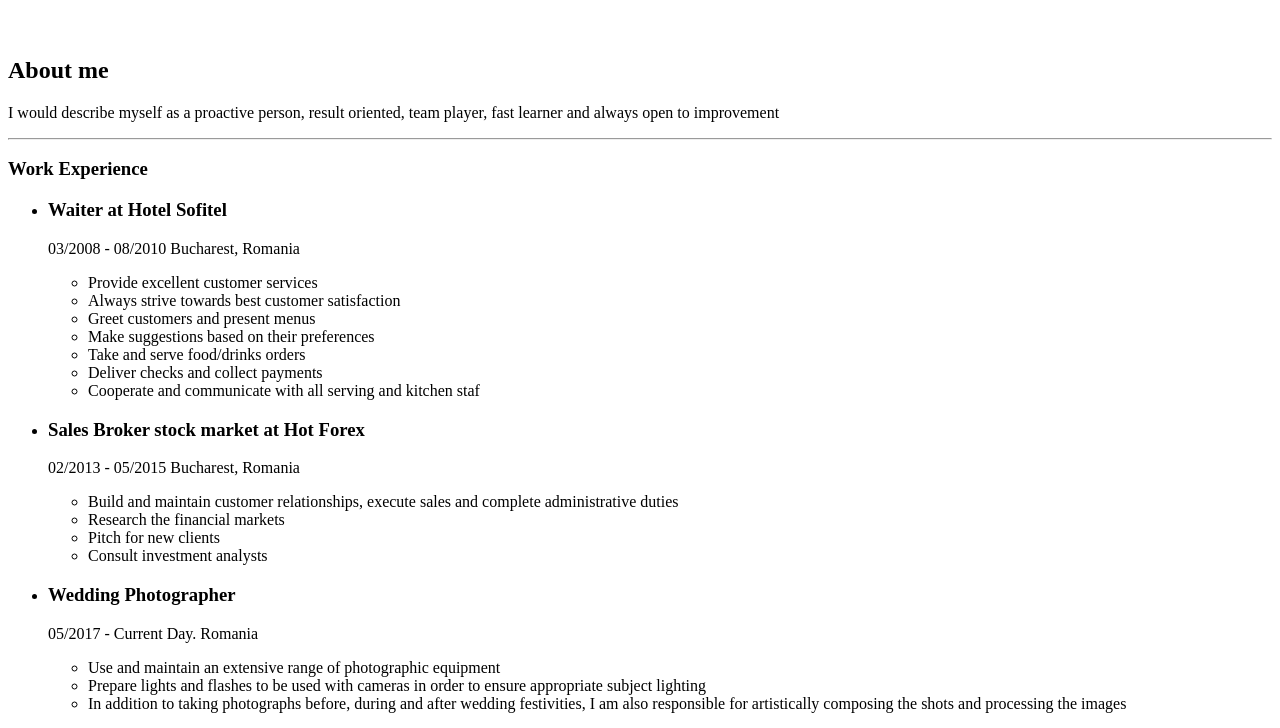
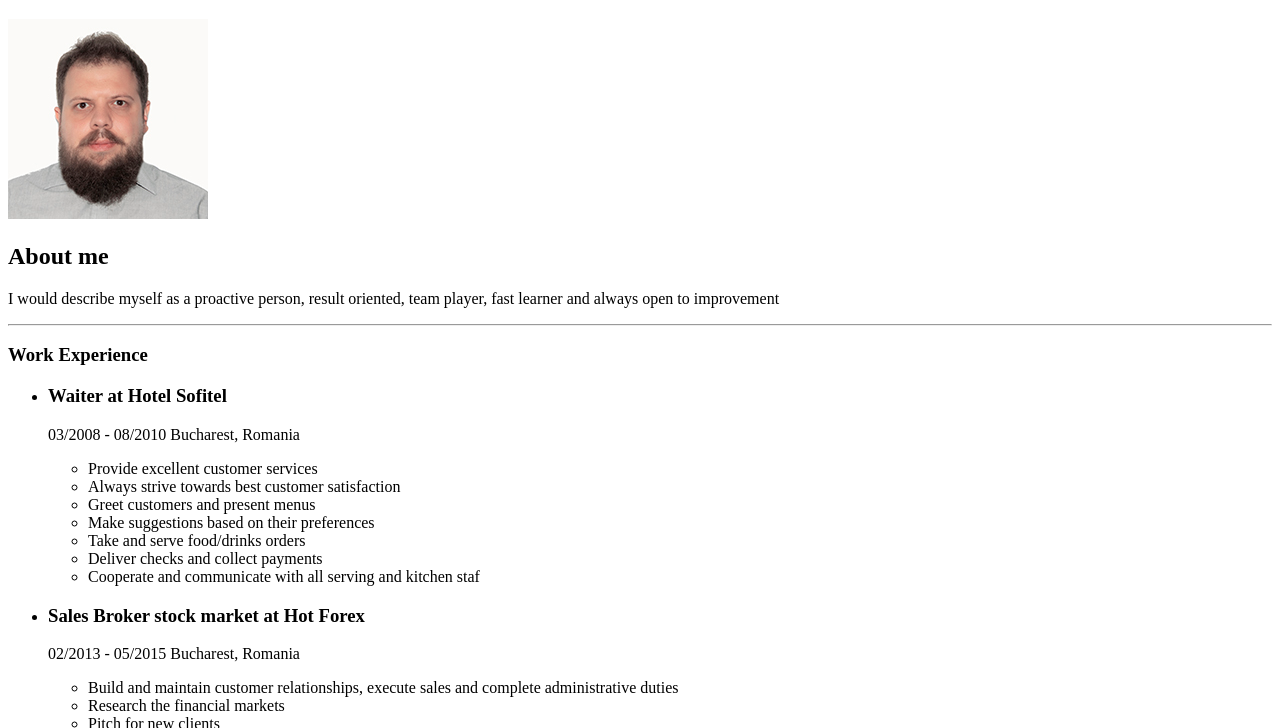
Before and after one commit to RaduGeorge89/MyResume, a plain HTML site: page index.html in a window 1280 px wide. Shown: the part 61-789 px from the top of the page. Drawn offline with Linux system fonts and the light colour scheme.

Commit message:
Update index.html

```diff
--- a/index.html
+++ b/index.html
@@ -7,7 +7,7 @@
 </head>
 <body>
     <h1>RADU GEORGE</h1>
-    <img src="./images/cvphotob.jpg" alt="">
+    <img src="./images/cvphoto.jpg" alt="">
     <H2>About me</H2>
     <p>I would describe myself as a proactive person, result oriented, team player,
         fast learner and always open to improvement</p>
```
